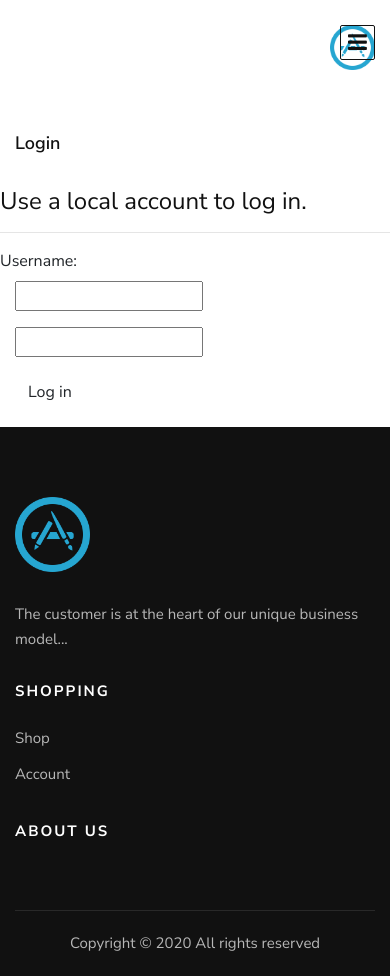
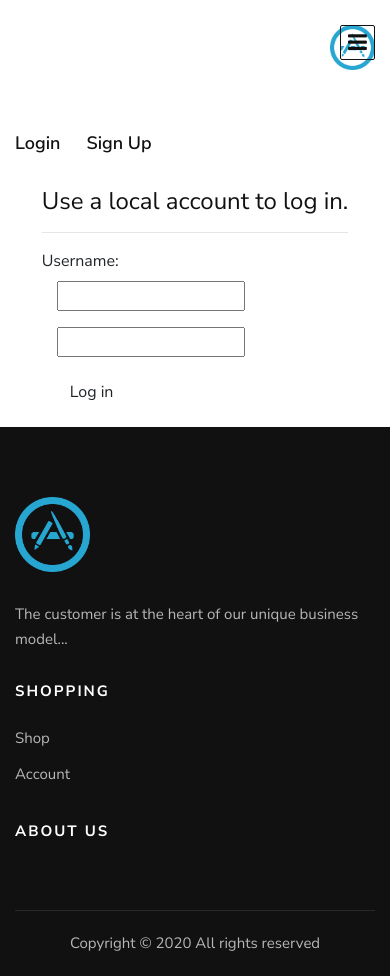
Before and after one commit to hugofpaiva/tpw-p1, a Django app: page /login/ in a window 390 px wide. Run offline with Django 3.2, Linux system fonts and the light colour scheme; some libraries are stand-ins or nearby versions.

Commit message:
Login design

```diff
--- a/webproj/app/templates/login.html
+++ b/webproj/app/templates/login.html
@@ -3,8 +3,8 @@
 {% block content %}
 
 <h2>{{ title }}</h2>
-<div class="row">
-	<div class="col-md-8">
+<div class="row d-flex justify-content-center">
+	<div class="d-flex justify-content-center align-items-center">
 		<section id="loginForm">
 			<form action="." method="post" class="form-horizontal">
 				{% csrf_token %}
@@ -36,9 +36,6 @@
 			</form>
 		</section>
 	</div>
-	<div class="col-md-4">
-		<section id="socialLoginForm"></section>
-	</div>
 </div>
 
 {% endblock %}
--- a/webproj/app/templates/loginpartial.html
+++ b/webproj/app/templates/loginpartial.html
@@ -20,7 +20,12 @@
 <a
 	style="font-size: 18px; color: #111111; font-weight: 600"
 	href="{% url 'login' %}"
-	>Login{{ user.last_name }}</a
+	>Login</a
+>
+    <a
+	style="font-size: 18px; color: #111111; font-weight: 600"
+	href="{% url 'signup' %}"
+	>Sign Up</a
 >
 
 {% endif %}
```
